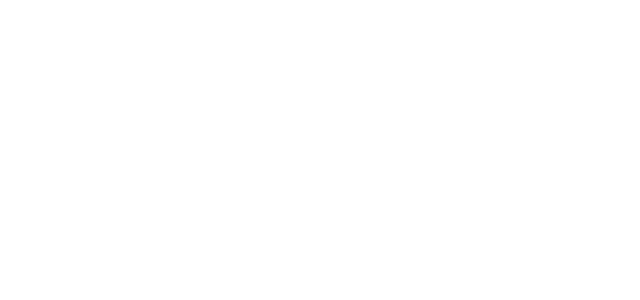
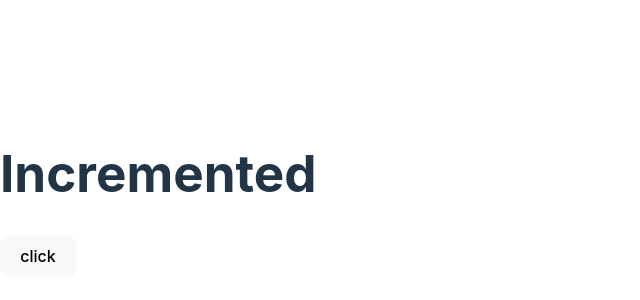
Before and after one commit to Shashikant139/Teckat-Internship, a React (Vite) app: page /Test1 in a window 1280 px wide. Before the commit this address had no page. Shown: the part 206-506 px from the top of the page, without its empty margins (0-640 px from the left). Built offline with nearby package versions, Linux system fonts and the light colour scheme.

Commit message:
create new file

```diff
--- a/src/AppRoute.tsx
+++ b/src/AppRoute.tsx
@@ -1,11 +1,13 @@
 import React from 'react'
 import { Route, Routes } from 'react-router-dom'
 import { CreateStudent, HomePage, Student, UpdateStudent,StudentOutlet } from './pages'
+import Test1 from './pages/Test1';
 
 
 const AppRoute: React.FC = () => {
   return (
     <Routes>
+      <Route path="Test1" element={<Test1/>}/>
       <Route path="" element={<HomePage />} />
       <Route path="student" element={<StudentOutlet />}>
       <Route path="" element={<Student />} />
--- /dev/null
+++ b/src/pages/Test1.tsx
@@ -0,0 +1,19 @@
+import React, {useEffect, useState} from "react"
+
+
+const Test1 = () => {
+  const[val ,setVal] =useState(0)
+  useEffect(()=>{
+
+  },[val])
+  return (
+    <>
+    <h1>Incremented</h1>
+    <button onClick={()=>{
+      setVal(val+1)
+    }}>click</button>
+    </>
+  )
+}
+
+export default Test1
```
